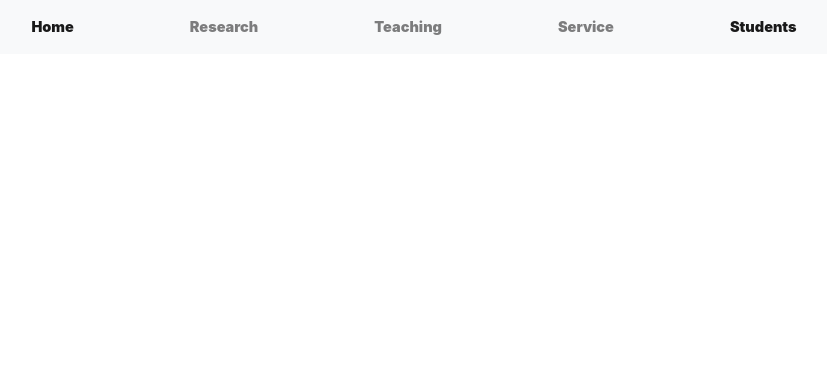
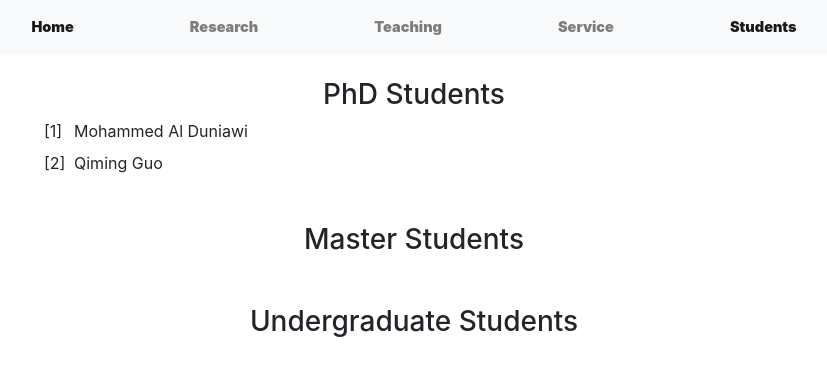
Before and after one commit to gracesrm/gracesrm.github.io, a React (Create React App) app: page /students in a window 1280 px wide. Shown: the top 376 px of the page, without its empty margins (226-1053 px from the left). Built offline with nearby package versions, Linux system fonts and the light colour scheme.

Commit message:
update with students

```diff
--- a/src/Students/index.jsx
+++ b/src/Students/index.jsx
@@ -1,24 +1,47 @@
 import React from 'react';
 import Row from 'react-bootstrap/Row';
 import Container from 'react-bootstrap/Container';
+import Paragraph from '../ParagraphContainer';
 import ParagraphContainer from '../ParagraphContainer';
 import '../AppVanillaHtml.css';
 
 
 const Students = () => (
     <Container>
-        <Row
-            className="justify-content-center"
-            style={{paddingTop: "1.5em"}}>
-                {/* <h3>Guest Lecturer</h3> */}
+        <Row className="justify-content-center" style={{paddingTop: "1.5em"}}>
+                <h3>PhD Students</h3>
         </Row>
-        <ParagraphContainer>
+        <Paragraph>
+            <ol >
+                <li className="text-left li_padding_bottom"> Mohammed Al Duniawi </li>
+                <li className="text-left li_padding_bottom"> Qiming Guo </li>
+            </ol>
+        </Paragraph>
+        <Row className="justify-content-center" style={{paddingTop: "1.5em"}}>
+                <h3>Master Students</h3>
+        </Row>
+        <Paragraph>
+            <ol >
+                {/* <li className="text-left li_padding_bottom"> Mohammed Al Duniawi </li>
+                <li className="text-left li_padding_bottom"> Qiming Guo </li>        */}
+            </ol>
+        </Paragraph>
+        <Row className="justify-content-center" style={{paddingTop: "1.5em"}}>
+                <h3>Undergraduate Students</h3>
+        </Row>
+        <Paragraph>
+            <ol >
+                {/* <li className="text-left li_padding_bottom"> Mohammed Al Duniawi </li>
+                <li className="text-left li_padding_bottom"> Qiming Guo </li>        */}
+            </ol>
+        </Paragraph>
+        {/* <ParagraphContainer>
             <ol>
 
 
 
             </ol>
-        </ParagraphContainer>
+        </ParagraphContainer> */}
     </Container>
 );
 
```
Also changed, not shown: 2 other files (tests, documents, lock files or other folders).
